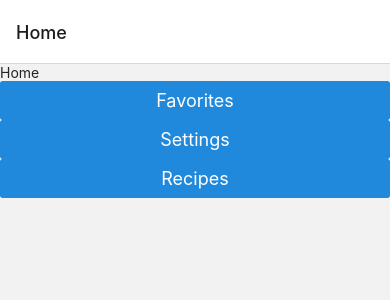
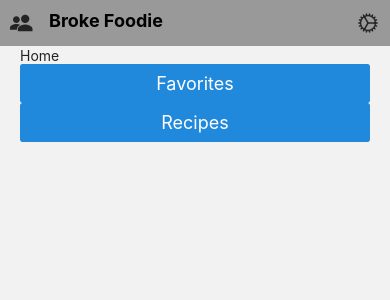
Before and after one commit to rskwiat/TECH-3620-FALL2023, a React Native app in the folder TECH-3620-MobileAppTemplate-0.1/: screen /Home in a window 390 px wide. Shown: the top 300 px of the page. Built offline with nearby package versions, Linux system fonts and the light colour scheme.

Commit message:
October 9th work: Creating a reusable header and updating the home view

```diff
--- a/TECH-3620-MobileAppTemplate-0.1/App.jsx
+++ b/TECH-3620-MobileAppTemplate-0.1/App.jsx
@@ -11,7 +11,7 @@ const Stack = createNativeStackNavigator();
 const App = () => {
 	return (
 		<NavigationContainer>
-			<Stack.Navigator>
+			<Stack.Navigator screenOptions={{ headerShown: false }}>
 				<Stack.Screen name="Home" component={Home} />
 				<Stack.Screen name="Favorites" component={Favorites} />
 				<Stack.Screen name="Recipe" component={Recipe} />
--- /dev/null
+++ b/TECH-3620-MobileAppTemplate-0.1/src/components/Header.jsx
@@ -0,0 +1,33 @@
+import { Header, Icon } from "@rneui/base";
+
+const AppHeader = ({ navigation }) => {
+	return (
+		<Header
+			leftComponent={
+				<Icon
+					type="ionicon"
+					name="people-sharp"
+					onPress={() => console.log("profile")}
+				/>
+			}
+			placement="left"
+			centerComponent={{
+				text: "Broke Foodie",
+				style: {
+					fontSize: 18,
+					fontWeight: "bold"
+				},
+			}}
+			rightComponent={
+				<Icon
+					type="ionicon"
+					name="cog-outline"
+					onPress={() => navigation.navigate("Settings")}
+				/>
+			}
+			backgroundColor="#999"
+		/>
+	)
+};
+
+export default AppHeader;
--- a/TECH-3620-MobileAppTemplate-0.1/src/views/Home.jsx
+++ b/TECH-3620-MobileAppTemplate-0.1/src/views/Home.jsx
@@ -1,16 +1,26 @@
 import React from "react";
-import { View } from "react-native";
+import { View, SafeAreaView, StyleSheet, Platform } from "react-native";
 import { Text, Button } from "@rneui/base";
+
+import AppHeader from "../components/Header";
 
 const HomeView = ({ navigation }) => {
 	return (
-		<View>
-			<Text>Home</Text>
-			<Button title="Favorites" onPress={() => navigation.navigate("Favorites")} />
-			<Button title="Settings" onPress={() => navigation.navigate("Settings")} />
-			<Button title="Recipes" onPress={() => navigation.navigate("Recipe")} />
-		</View>
+		<SafeAreaView>
+			<AppHeader navigation={navigation} />
+			<View style={styles.container}>
+				<Text>Home</Text>
+				<Button title="Favorites" onPress={() => navigation.navigate("Favorites")} />
+				<Button title="Recipes" onPress={() => navigation.navigate("Recipe")} />
+			</View>
+		</SafeAreaView>
 	);
 }
 
+const styles = StyleSheet.create({
+	container: {
+		marginHorizontal: Platform.OS === "ios" ? 18 : 20,
+	}
+})
+
 export default HomeView;
```
